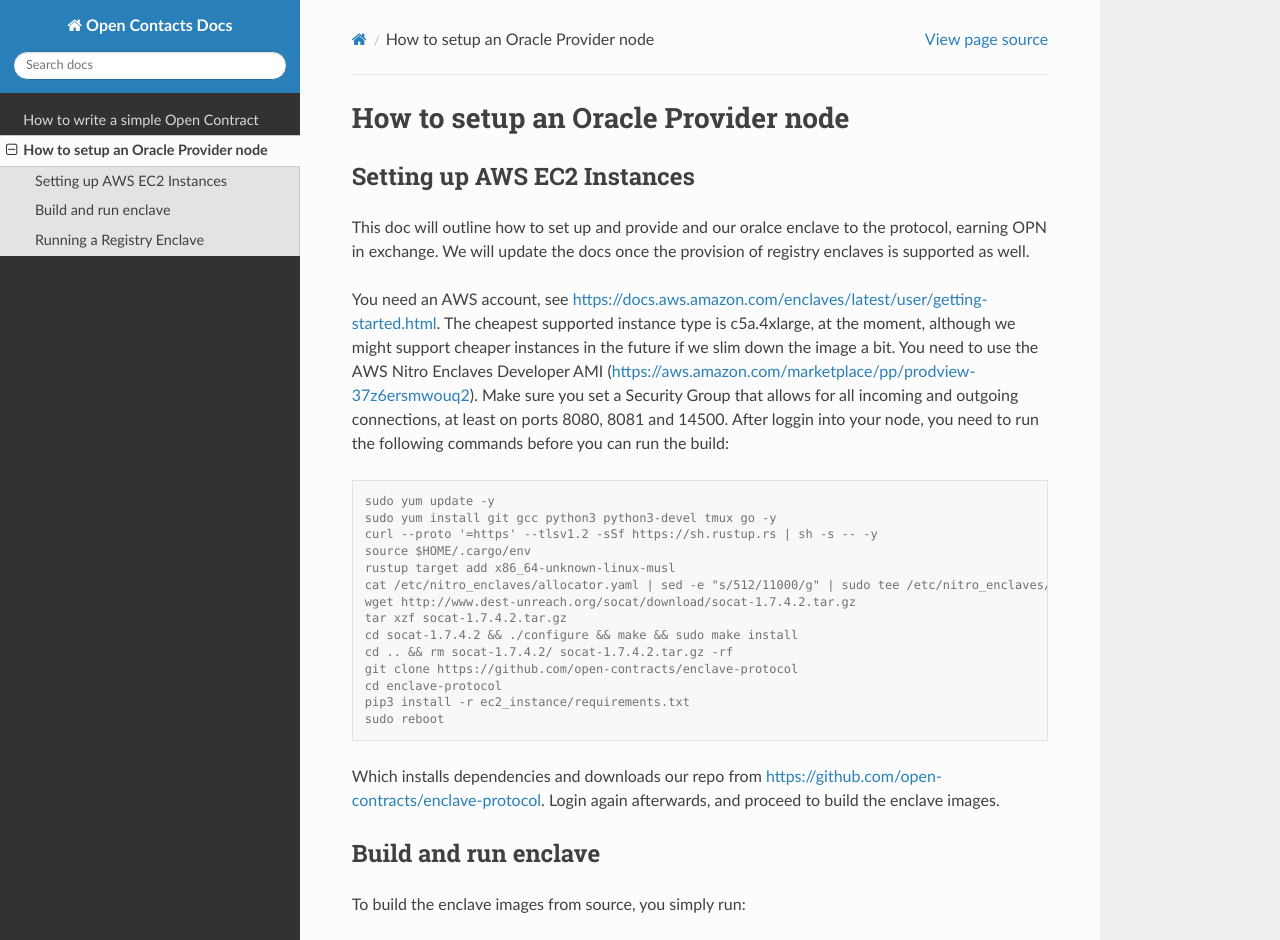
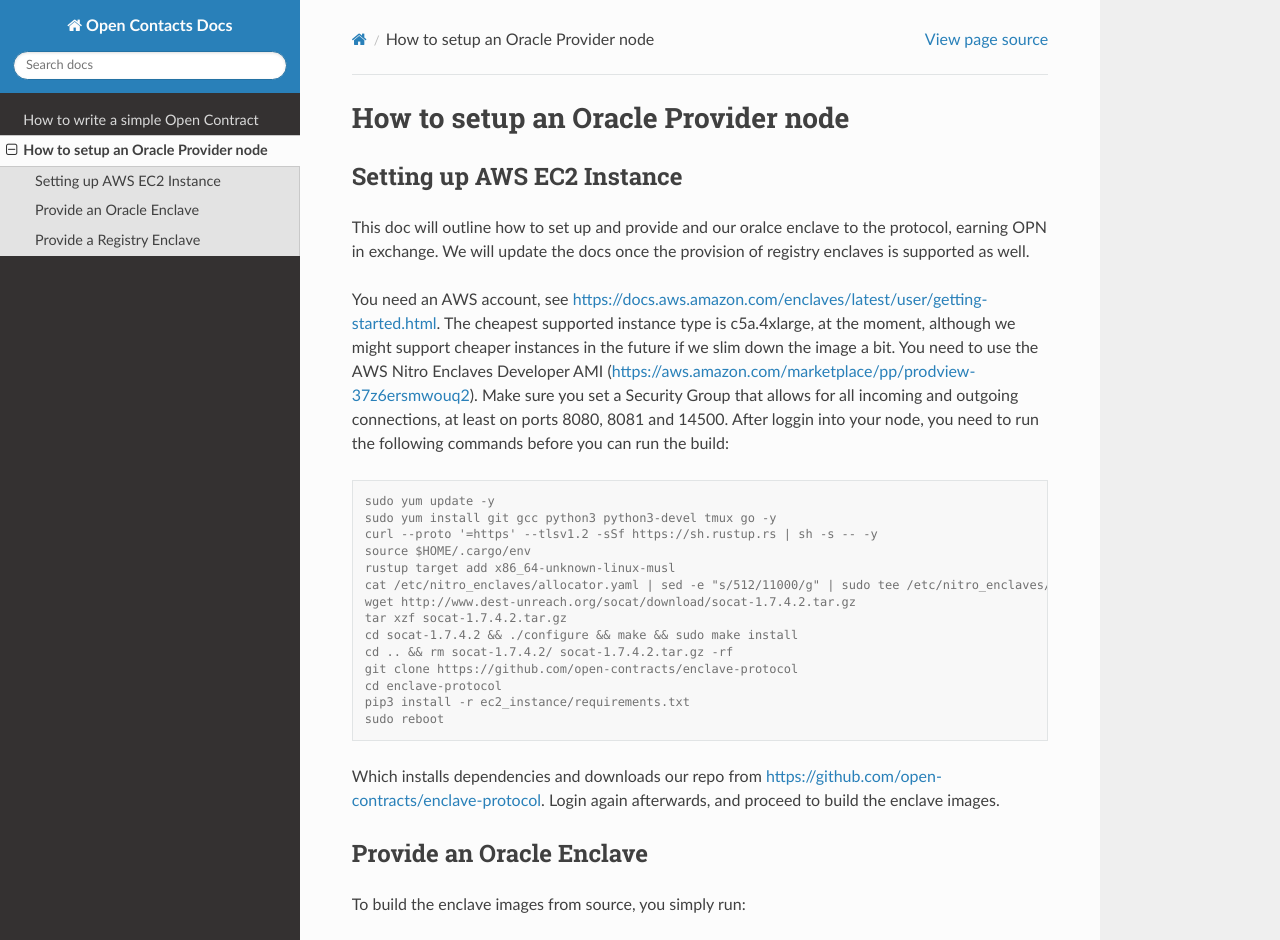
Before and after one commit to open-contracts/docs, a Sphinx documentation site: the page built from docs/source/setup.rst, in a window 1280 px wide and 1400 px high. Shown: the top 940 px of the window. Built offline with Sphinx 7.4.7 and the Read the Docs theme 2.0.0, drawn with Linux system fonts in a browser that asks for light colours; some of the changed text lies outside the part shown.

Commit message:
Update setup.rst

```diff
--- a/docs/source/setup.rst
+++ b/docs/source/setup.rst
@@ -1,7 +1,7 @@
 How to setup an Oracle Provider node
 =====
 
-Setting up AWS EC2 Instances
+Setting up AWS EC2 Instance
 ----------------------------
 This doc will outline how to set up and provide and our oralce enclave to the protocol, earning OPN in exchange.
 We will update the docs once the provision of registry enclaves is supported as well.
@@ -33,7 +33,7 @@
 Login again afterwards, and proceed to build the enclave images.
 
 
-Build and run enclave
+Provide an Oracle Enclave
 ---------------------
 To build the enclave images from source, you simply run:
 
@@ -73,7 +73,7 @@
 
 Exit the console via ``Ctrl+B``, then ``D``.
 
-Running a Registry Enclave
+Provide a Registry Enclave
 -----------------------
 
 Right now, the verifier contract does not permit new registries yet, to give the main developers tighter controls of the system initially.
```
